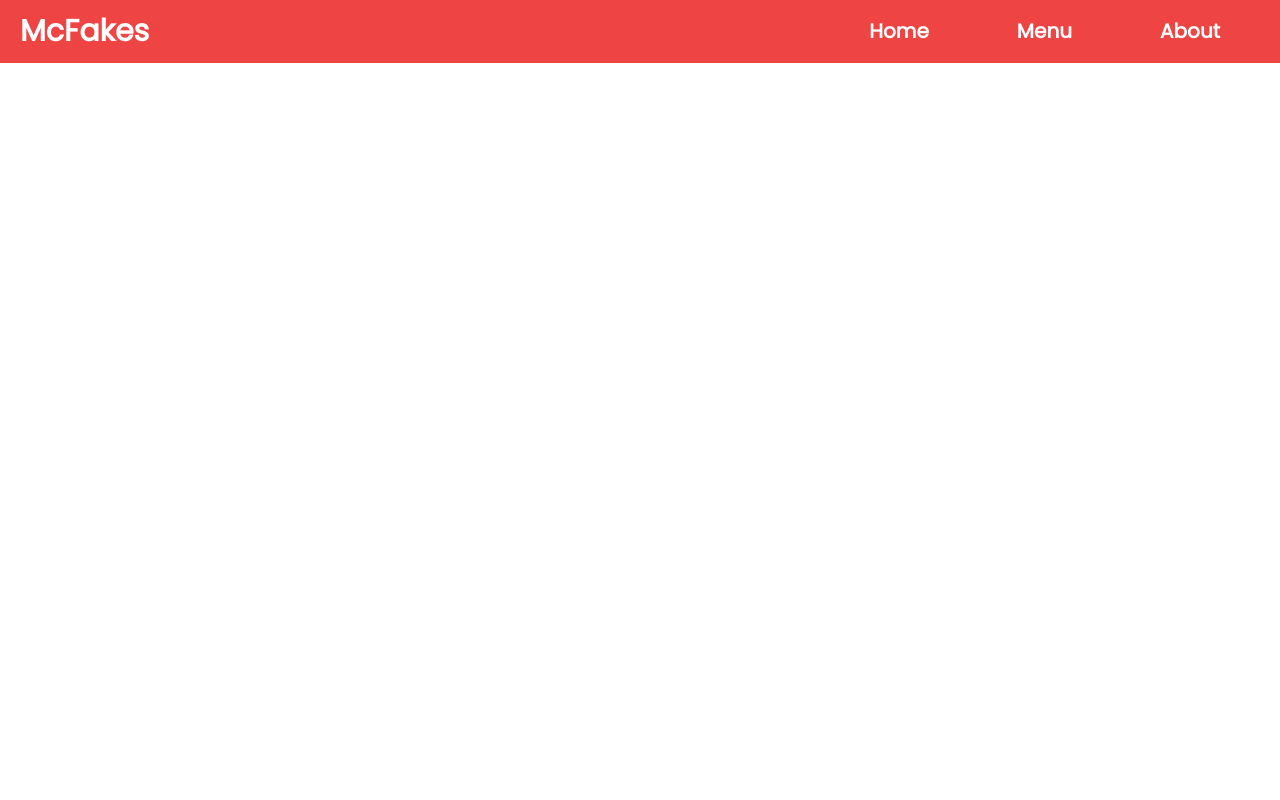
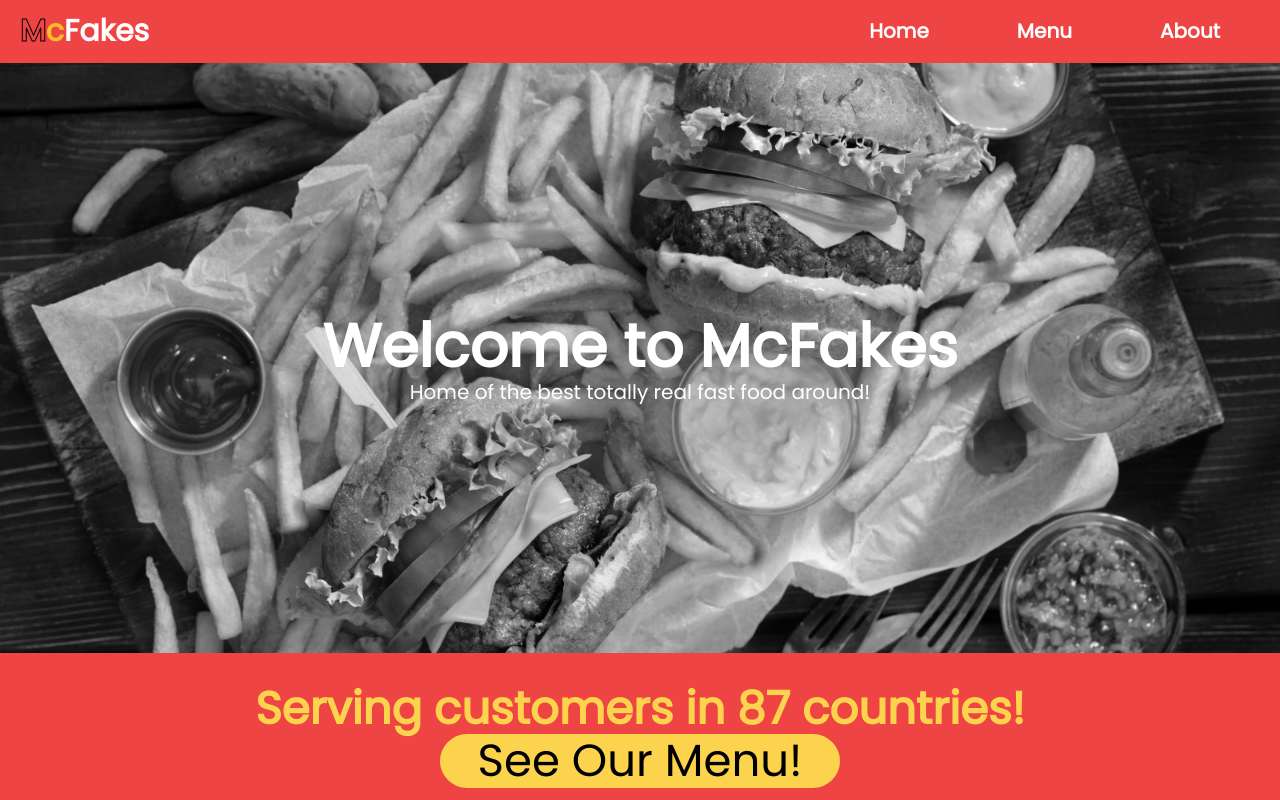
Before and after one commit to danielyonkeucheunko/odin-restaurant-page, a website built with webpack: page src/index.html in a window 1280 px wide. Built offline with nearby package versions, Linux system fonts and the light colour scheme.

Commit message:
Finished HomePage - Made a function that loads the homepage upon page load.

```diff
--- a/src/css/styles.css
+++ b/src/css/styles.css
@@ -1,10 +1,22 @@
 :root {
     --main-color: #ef4444;
+    --secondary-color: #fbbf24;
+
+    font-family: "Poppins";
 }
 
 @font-face {
     font-family: "Poppins";
     src: url("../fonts/Poppins-Regular.ttf");
+}
+
+body {
+    height: 100vh;
+    padding: 0;
+}
+
+#content {
+    height: calc(100% - 63px);
 }
 
 /* Navbar */
@@ -14,12 +26,12 @@ nav {
     flex-direction: row;
     justify-content: space-between;
     background-color: var(--main-color);
-    font-family: "Poppins";
     align-items: center;
     padding: 10px 20px;
     font-size: 30px;
     font-weight: 600;
     color: white;
+    height: 100%;
 }
 
 .nav-button {
@@ -32,10 +44,70 @@ nav {
 }
 
 .nav-button:hover {
-    color: #fbbf24;
+    color: var(--secondary-color);
     transition: color 0.3s;
 }
 
 .nav-button:active {
     opacity: 80%;
 }
+/* Home Hero Section */
+
+.red {
+    color: var(--main-color);
+    -webkit-text-stroke: 1px black;
+}
+
+.yellow {
+    color: var(--secondary-color);
+}
+
+.section {
+    padding-top: 50px;
+}
+
+.hero {
+    display: flex;
+    flex-direction: column;
+    align-items: center;
+    justify-content: center;
+    height: 80%;
+    background-image: url("../images/Fast-Food-Restaurants.jpg");
+    background-size: cover;
+    background-repeat: no-repeat;
+    background-position: center center;
+    filter: grayscale(100%);
+}
+
+.hero-title {
+    color: white;
+    font-weight: 600;
+    font-size: 60px;
+}
+
+.hero-subtitle {
+    font-size: 20px;
+    color: white;
+}
+
+/* Home Section 2*/
+
+.customers {
+    background-color: var(--main-color);
+    display: flex;
+    flex-direction: column;
+    height: calc(20% - 60px);
+    font-size: 45px;
+    padding: 30px;
+    font-weight: 600;
+    color: #fcd34d;
+    align-items: center;
+    justify-content: space-evenly;
+}
+
+.menu {
+    background-color: #fcd34d;
+    border: none;
+    border-radius: 30px;
+    width: 400px;
+}
--- a/src/home.js
+++ b/src/home.js
@@ -0,0 +1,34 @@
+function loadHomePage() {
+    const content = document.getElementById("content");
+    content.innerHTML = "";
+
+    const heroSection = document.createElement("div");
+    heroSection.className = "hero";
+
+    const heroSectionTitle = document.createElement("div");
+    heroSectionTitle.className = "hero-title";
+    heroSectionTitle.textContent = "Welcome to McFakes";
+
+    const heroSectionSubtitle = document.createElement("div");
+    heroSectionSubtitle.className = "hero-subtitle";
+    heroSectionSubtitle.textContent =
+        "Home of the best totally real fast food around!";
+
+    heroSection.appendChild(heroSectionTitle);
+    heroSection.appendChild(heroSectionSubtitle);
+
+    const customerSection = document.createElement("div");
+    customerSection.className = "customers";
+    customerSection.textContent = "Serving customers in 87 countries!";
+
+    const menuButton = document.createElement("button");
+    menuButton.className = "menu";
+    menuButton.textContent = "See Our Menu!";
+
+    customerSection.appendChild(menuButton);
+
+    content.appendChild(heroSection);
+    content.appendChild(customerSection);
+}
+
+export { loadHomePage };
--- a/src/index.html
+++ b/src/index.html
@@ -8,7 +8,9 @@
     <body>
         <header>
             <nav>
-                <div class="logo">McFakes</div>
+                <div class="logo">
+                    <span class="red">M</span><span class="yellow">c</span>Fakes
+                </div>
                 <div class="nav-buttons">
                     <button class="nav-button">Home</button>
                     <button class="nav-button">Menu</button>
@@ -16,6 +18,6 @@
                 </div>
             </nav>
         </header>
-        <div class="content"></div>
+        <div id="content"></div>
     </body>
 </html>
--- a/src/index.js
+++ b/src/index.js
@@ -1,4 +1,5 @@
 import "./css/styles.css";
 import "./css/normalize.css";
+import { loadHomePage } from "./home";
 
-console.log("TESTING");
+loadHomePage();
```
Also changed, not shown: src/images/Fast-Food-Restaurants.jpg (added).
